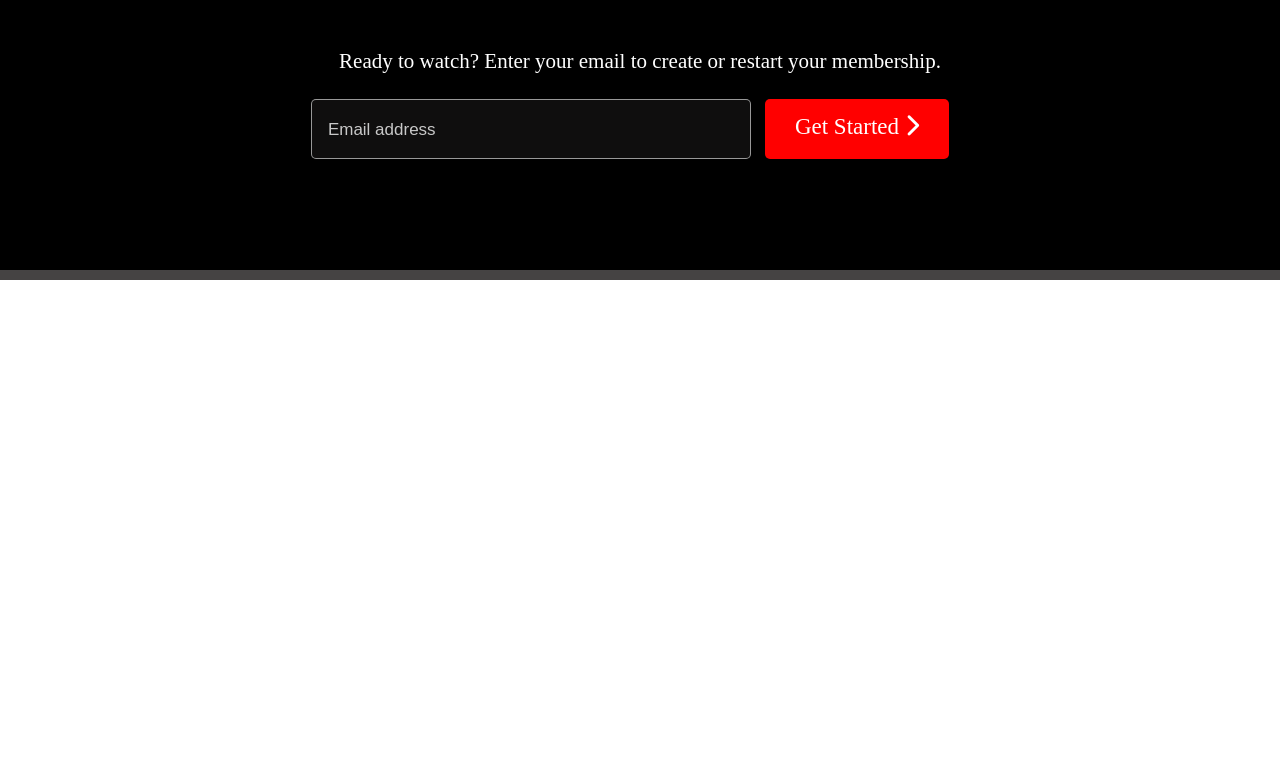
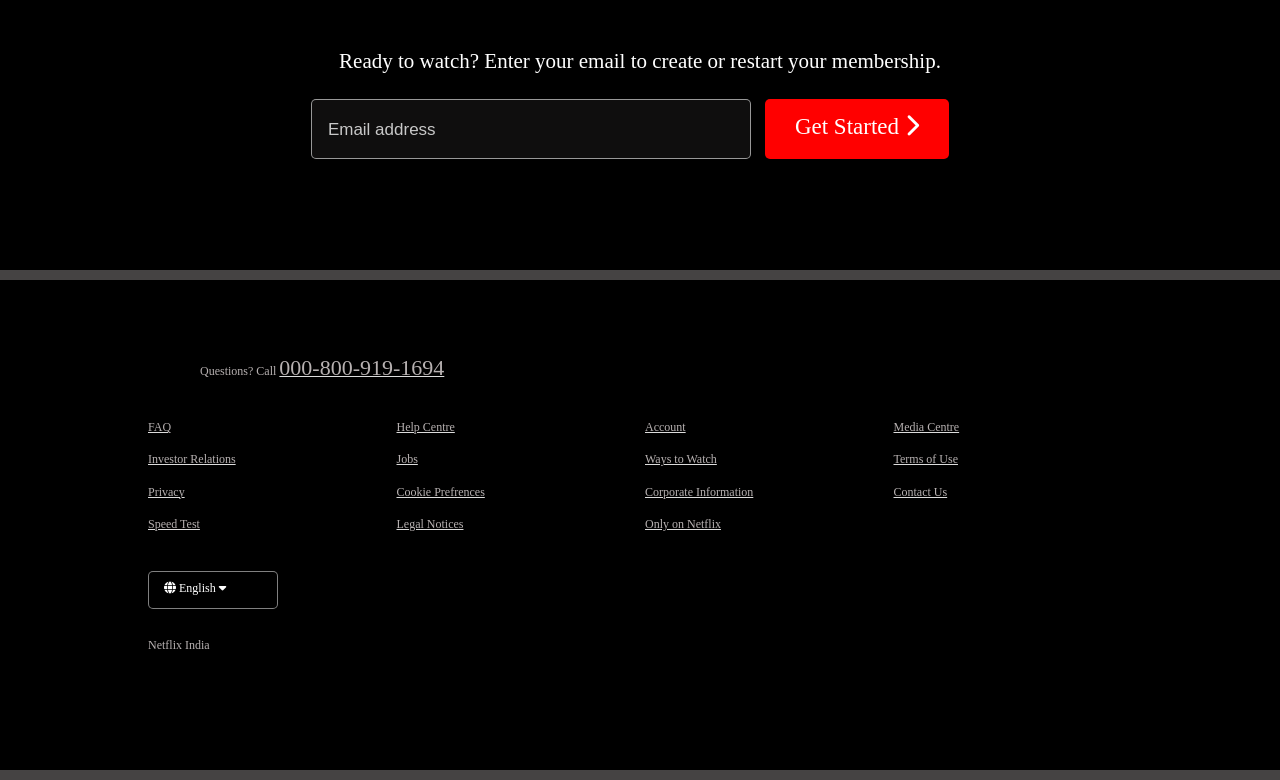
Before and after one commit to SanyaGubrani/netflix-landingpage-clone, a plain HTML site: page index.html in a window 1280 px wide. Shown: the part 4360-5140 px from the top of the page. Before the commit the page ends 4640 px from the top, so only its background shows below. Drawn offline with Linux system fonts and the light colour scheme.

Commit message:
added links

```diff
--- a/index.html
+++ b/index.html
@@ -117,6 +117,43 @@
             </div>
         </section>
 
+        <section class="links showcase-1">
+            <p>Questions? Call <a href="#">000-800-919-1694</a></p>
+            <div class="inner-links">
+                <ul>
+                    <li><a href="#">FAQ</a></li>
+                    <li><a href="#">Investor Relations</a></li>
+                    <li><a href="#">Privacy</a></li>
+                    <li><a href="#">Speed Test</a></li>
+                </ul>
+                <ul>
+                    <li><a href="#">Help Centre</a></li>
+                    <li><a href="#">Jobs</a></li>
+                    <li><a href="#">Cookie Prefrences</a></li>
+                    <li><a href="#">Legal Notices</a></li>
+                </ul>
+                <ul>
+                    <li><a href="#">Account</a></li>
+                    <li><a href="#">Ways to Watch</a></li>
+                    <li><a href="#">Corporate Information</a></li>
+                    <li><a href="#">Only on Netflix</a></li>
+                </ul>
+                <ul>
+                    <li><a href="#">Media Centre</a></li>
+                    <li><a href="#">Terms of Use</a></li>
+                    <li><a href="#">Contact Us</a></li>
+                </ul>
+                <ul>
+                    <li>
+                        <a href="#">
+                            <i class="fa-solid fa-globe"></i> English <i class="fa-solid fa-caret-down"></i>
+                        </a>
+                    </li>
+                    <li>Netflix India</li>
+                </ul>
+            </div>
+        </section>
+
     </div>
 </body>
 </html>
--- a/style.css
+++ b/style.css
@@ -323,3 +323,59 @@ h1{
     font-size: 21px;
     margin-bottom: 10px;
 }
+
+/* Links */
+
+.links{
+    font-size: 12px;
+    padding: 35px 0;
+    height: 500px;
+    color: rgba(224, 217, 217, 0.814);
+}
+
+.inner-links{
+    max-width: 80%;
+    margin: 0 auto;
+    padding: 0 20px;
+    display: grid;
+    grid-template-columns: repeat(4, 1fr);
+    grid-gap: 10px;
+    justify-content: center;
+}
+
+.inner-links li{
+    line-height: 2.7;
+}
+
+.links p{
+    margin-left: 200px;
+    margin-bottom: 30px;
+    margin-top: 40px;
+}
+
+.links p a{
+    font-size: 22px;
+}
+
+
+.links a{
+    text-decoration: underline 1px rgba(255, 255, 255, 0.861);
+    color: rgba(224, 217, 217, 0.814);
+}
+
+.inner-links ul:nth-of-type(5) li:nth-of-type(1) {
+    border: 1px solid rgba(255, 255, 255, 0.502);
+    background: rgba(0, 0, 0, 0.656);
+    height: 38px;
+    border-radius: 5px;
+    width: 130px;
+    padding-left: 15px;
+    font-size: 12px;
+    margin-bottom: 20px;
+    margin-top: 20px;
+}
+
+.inner-links ul:nth-of-type(5) li:nth-of-type(1) a{
+    text-decoration: none;
+    color: rgb(255, 255, 255)
+}
```
